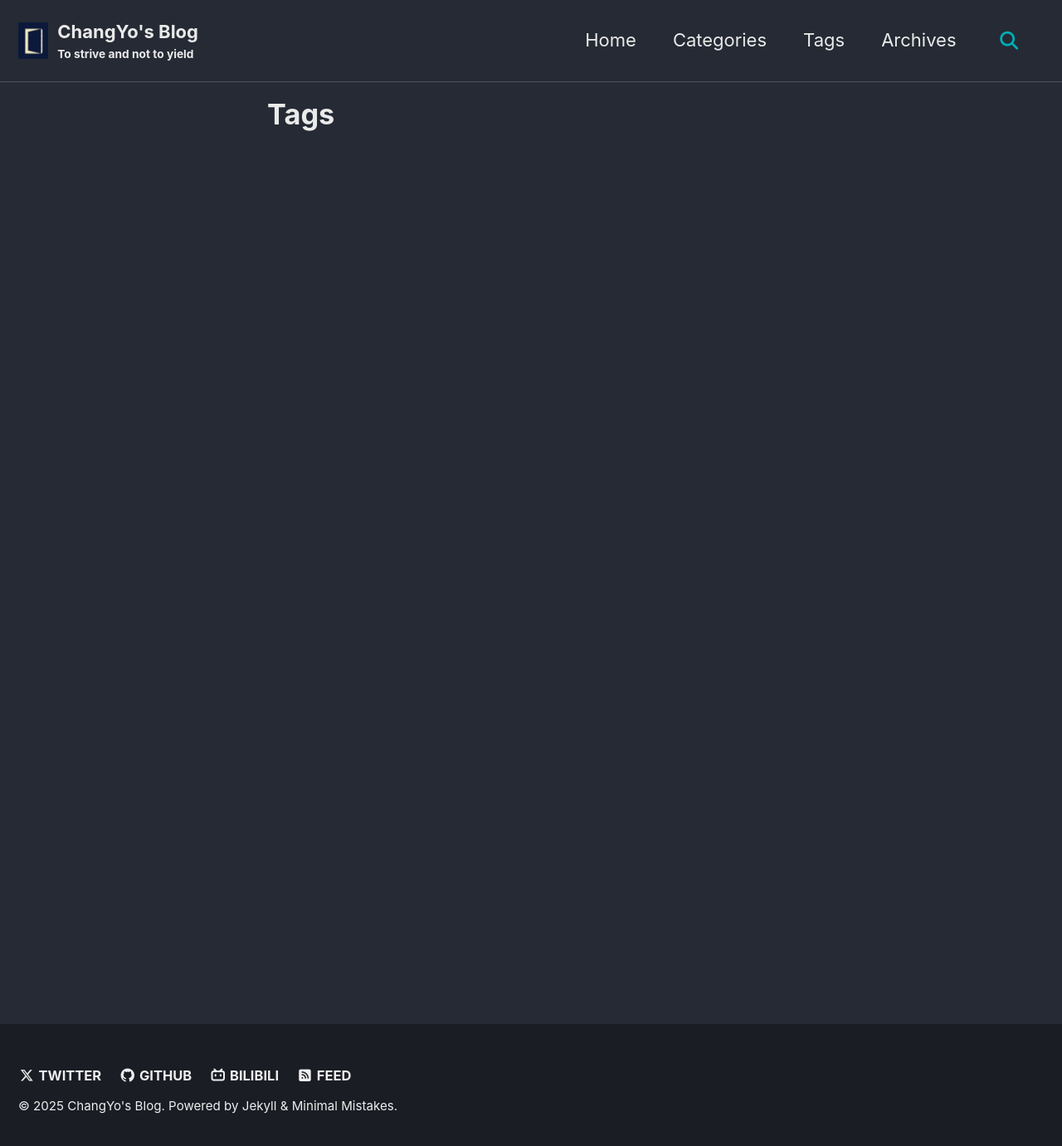
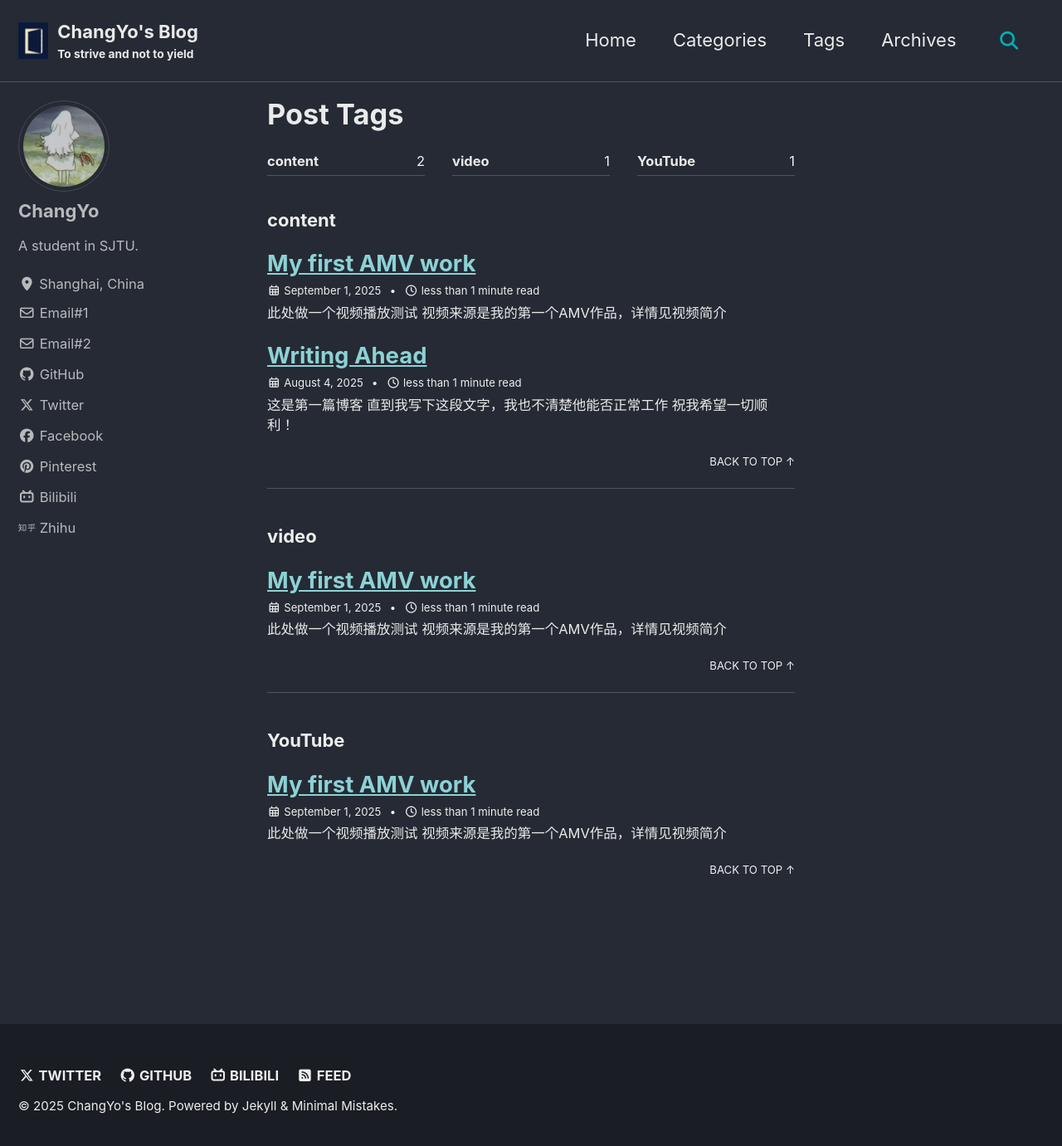
Before and after one commit to Chang-Yo/Chang-Yo.github.io, a Jekyll site: the page built from tags.md, in a window 1280 px wide and 1389 px high. Shown: the top 1381 px of the window at 83% size. Built offline with Jekyll 4.4.1, drawn with Linux system fonts in a browser that asks for light colours; cached includes are drawn as plain includes.

```diff
--- a/_config.yml
+++ b/_config.yml
@@ -313,14 +313,11 @@ tag_archive:
 # https://github.com/jekyll/jekyll-archives
 jekyll-archives:
   enabled:
-    - categories
-    - tags
+    - year
   layouts:
-    category: archive-taxonomy
-    tag: archive-taxonomy
+    year: archive-taxonomy
   permalinks:
-    category: /categories/:name/
-    tag: /tags/:name/
+    year: /year-archive/
 
 
 # HTML Compression
--- a/_data/navigation.yml
+++ b/_data/navigation.yml
@@ -17,4 +17,4 @@ main:
   - title: "Tags"
     url: /tags/
   - title: "Archives"
-    url: /archive/
+    url: /year-archive/
--- a/_includes/head/custom.html
+++ b/_includes/head/custom.html
@@ -1,5 +1,11 @@
 <!-- start custom head snippets -->
 
 <!-- insert favicons. use https://realfavicongenerator.net/ -->
+<link rel="icon" type="image/png" href="/favicon-96x96.png" sizes="96x96" />
+<link rel="icon" type="image/svg+xml" href="/favicon.svg" />
+<link rel="shortcut icon" href="/favicon.ico" />
+<link rel="apple-touch-icon" sizes="180x180" href="/apple-touch-icon.png" />
+<meta name="apple-mobile-web-app-title" content="MyWebSite" />
+<link rel="manifest" href="/site.webmanifest" />
 
 <!-- end custom head snippets -->
--- /dev/null
+++ b/_includes/test.html
@@ -0,0 +1 @@
+<p>This is a test include.</p>
--- /dev/null
+++ b/_posts/2025-09-01-Video-Test.md
@@ -0,0 +1,16 @@
+---
+layout: single
+title: "My first AMV work"
+# date: 2025-09-01 15:00
+categories:
+    - Art
+tags:
+    - content
+    - video
+    - YouTube
+---
+
+# 此处做一个视频播放测试
+视频来源是我的第一个AMV作品，详情见视频简介
+
+{% include video id="pD_QLS3qNK8" provider="youtube" %}
--- a/tags.md
+++ b/tags.md
@@ -1,6 +1,6 @@
 ---
-title: Tags
-layout: archive-taxonomy
-taxonomy: tags
+title: "Post Tags"
+layout: tags
 permalink: /tags/
+author_profile: true
 ---
```
Also changed, not shown: _posts/2025-08-04-Writing-Ahead.md (+1 -1 lines), categories.md (+3 -3 lines), apple-touch-icon.png (added), favicon-96x96.png (added), favicon.ico (added), favicon.svg (added), site.webmanifest (added), web-app-manifest-192x192.png (added), web-app-manifest-512x512.png (added).
